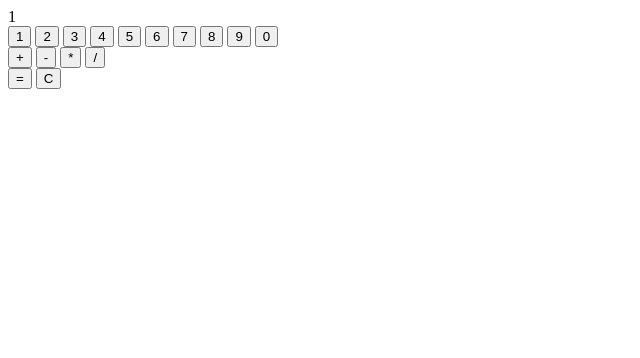
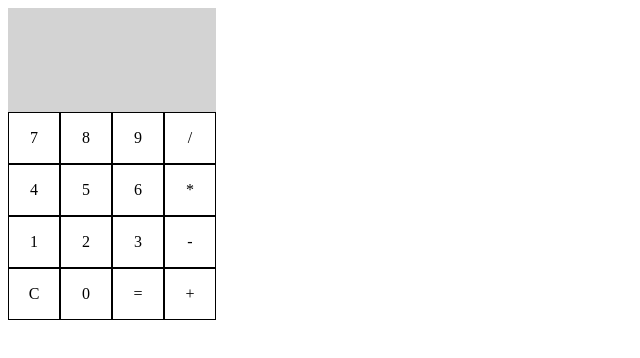
Before and after one commit to Ericksilvadeoliveira/Project-Calculator, a plain HTML site: page index.html in a window 1280 px wide. Shown: the whole page, without its empty margins (0-640 px from the left). Drawn offline with Linux system fonts and the light colour scheme.

Commit message:
uso do data-value e forEach

```diff
--- a/index.html
+++ b/index.html
@@ -5,32 +5,34 @@
     <meta http-equiv="X-UA-Compatible" content="IE=edge">
     <meta name="viewport" content="width=device-width, initial-scale=1.0">
     <title>Calculator</title>
+    <link rel="stylesheet" href="style.css">
 </head>
 <body>
-    <div class="test"></div>
     <div class="calculator">
         <div class="display"></div>
-        <div class="numbers">
-            <button onclick="displayValue(this.value)" value="1">1</button>
-            <button onclick="displayValue(this.value)" value="2">2</button>
-            <button onclick="displayValue(this.value)" value="3">3</button>
-            <button onclick="displayValue(this.value)" value="4">4</button>
-            <button onclick="displayValue(this.value)" value="5">5</button>
-            <button onclick="displayValue(this.value)" value="6">6</button>
-            <button onclick="displayValue(this.value)" value="7">7</button>
-            <button onclick="displayValue(this.value)" value="8">8</button>
-            <button onclick="displayValue(this.value)" value="9">9</button>
-            <button onclick="displayValue(this.value)" value="0">0</button>
+        <div class="row">
+            <div class="button" data-value="7">7</div>
+            <div class="button" data-value="8">8</div>
+            <div class="button" data-value="9">9</div>
+            <div class="button" data-value="/">/</div>
         </div>
-        <div class="aperators">
-            <button onclick="operator(this.value)" value="+">+</button>
-            <button>-</button>
-            <button>*</button>
-            <button>/</button>
+        <div class="row">
+            <div class="button" data-value="4">4</div>
+            <div class="button" data-value="5">5</div>
+            <div class="button" data-value="6">6</div>
+            <div class="button" data-value="*">*</div>
         </div>
-        <div class="controls">
-            <button onclick="calculator()">=</button>
-            <button onclick="clean()">C</button>
+        <div class="row">
+            <div class="button" data-value="1">1</div>
+            <div class="button" data-value="2">2</div>
+            <div class="button" data-value="3">3</div>
+            <div class="button" data-value="-">-</div>
+        </div>
+        <div class="row">
+            <div class="button" data-value="C">C</div>
+            <div class="button" data-value="0">0</div>
+            <div class="button" data-value="=">=</div>
+            <div class="button" data-value="+">+</div>
         </div>
     </div>
 </body>
--- a/jsDocument.js
+++ b/jsDocument.js
@@ -1,23 +1,22 @@
-const test = document.querySelector('.test');
 const display = document.querySelector('.display');
-const btnNum = document.querySelector('.numbers');
+const allButtons = document.querySelectorAll('.button');
 
 // -------funções de matemática básica------------
 
 //ADIÇÃO
-function add (num1, num2) {return res = num1 + num2;};
+function add(num1, num2) {return res = num1 + num2;};
 
 //SUBTRAÇÃO
-function subtract (num1, num2) {return res = num1 - num2;};
+function subtract(num1, num2) {return res = num1 - num2;};
 
 //MULTIPLICAÇÃO
-function multiply (num1, num2) {return res = num1 * num2;};
+function multiply(num1, num2) {return res = num1 * num2;};
 
 //DIVISÃO
-function divide (num1, num2) {if (num1 < num2) {return res = num2 / num1} {return res = num1 / num2;}};
+function divide(num1, num2) {if (num1 < num2) {return res = num2 / num1} {return res = num1 / num2;}};
 
 //OPERAÇÃO
-function operate (num1, num2, operator) {
+const operate = (num1, num2, operator) => {
     if (operator === '+') {
         return add(num1, num2);
     } if (operator === '-') {
@@ -27,26 +26,17 @@ function operate (num1, num2, operator) {
     } {
         return divide(num1, num2);
     }
-}
+};
 
-//Mostrar valores ao clicar  nos botões
+allButtons.forEach(button => {
+    button.addEventListener('click', (c) => {
+        const value = c.target.dataset.value;
 
-function displayValue (num) { display.innerHTML += num;};
+        if (display.innerText.includes('+')) {
+            const split = display.innerText.split('+')
+            operate(split[0], split[1], '+')
+        }
 
-//Calculadora funcionando
-
-function calculator () {
-    num1 = displayValue(num);
-    const operator = function operator(theOperator) {
-        return theOperator;
-    }
-
-    if (operator === '+') {
-        alert('É mais?')
-    }
-}
-
-function clean () {
-    display.innerHTML = '';
-}
-test.innerHTML = operate(2,2, '/');
+        display.innerText += value;
+    })
+})
--- /dev/null
+++ b/style.css
@@ -0,0 +1,26 @@
+.calculator {
+    width:300px;
+    display: flex;
+    flex-wrap: wrap;
+}
+
+.row {
+    display: flex;
+}
+
+.button {
+    display: flex;
+    justify-content: center;
+    align-items: center;
+    width: 50px;
+    height: 50px;
+    border: solid 1px black;
+
+}
+
+.display {
+    box-sizing: border-box;
+    width: 208px;
+    height: 104px;
+    background-color: lightgray;
+}
```
